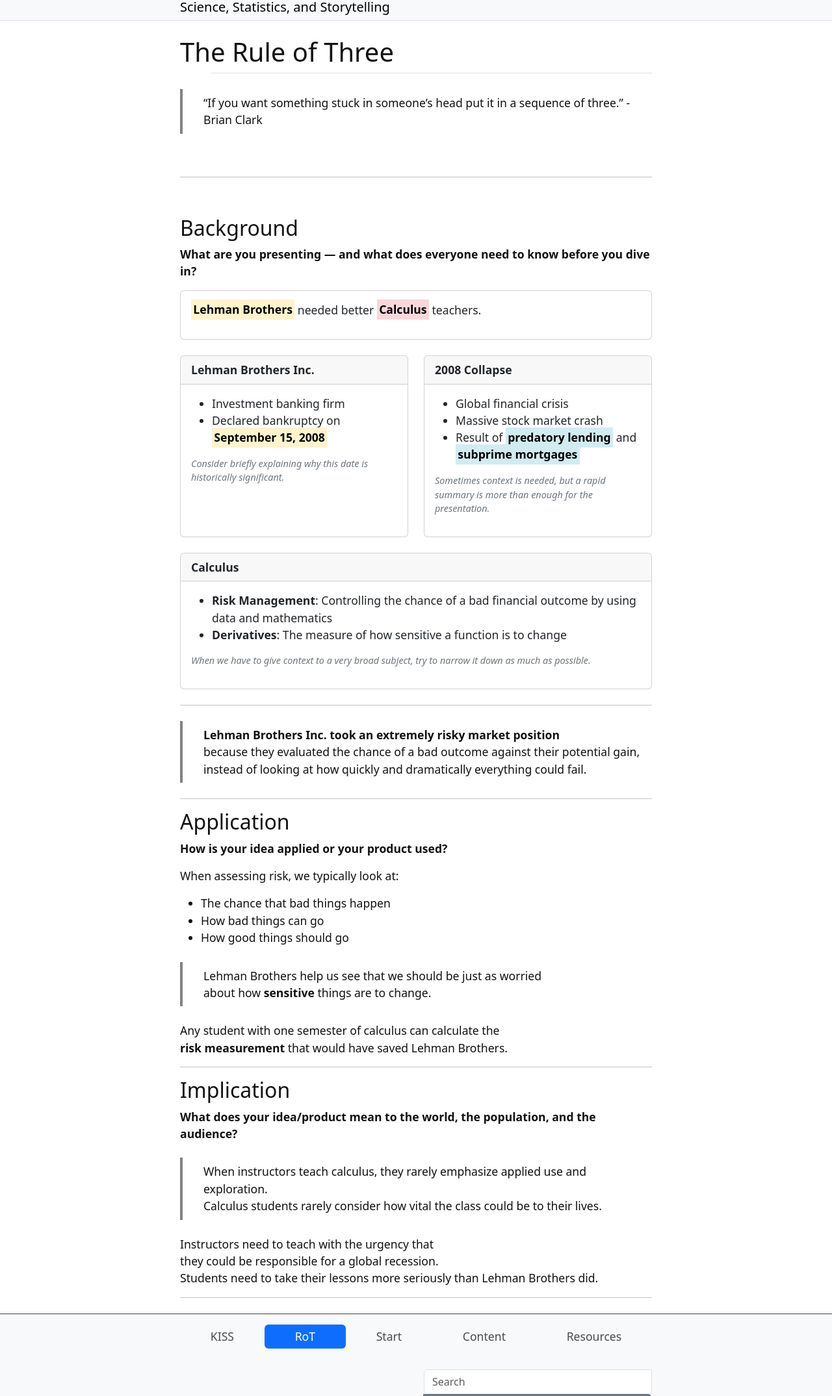
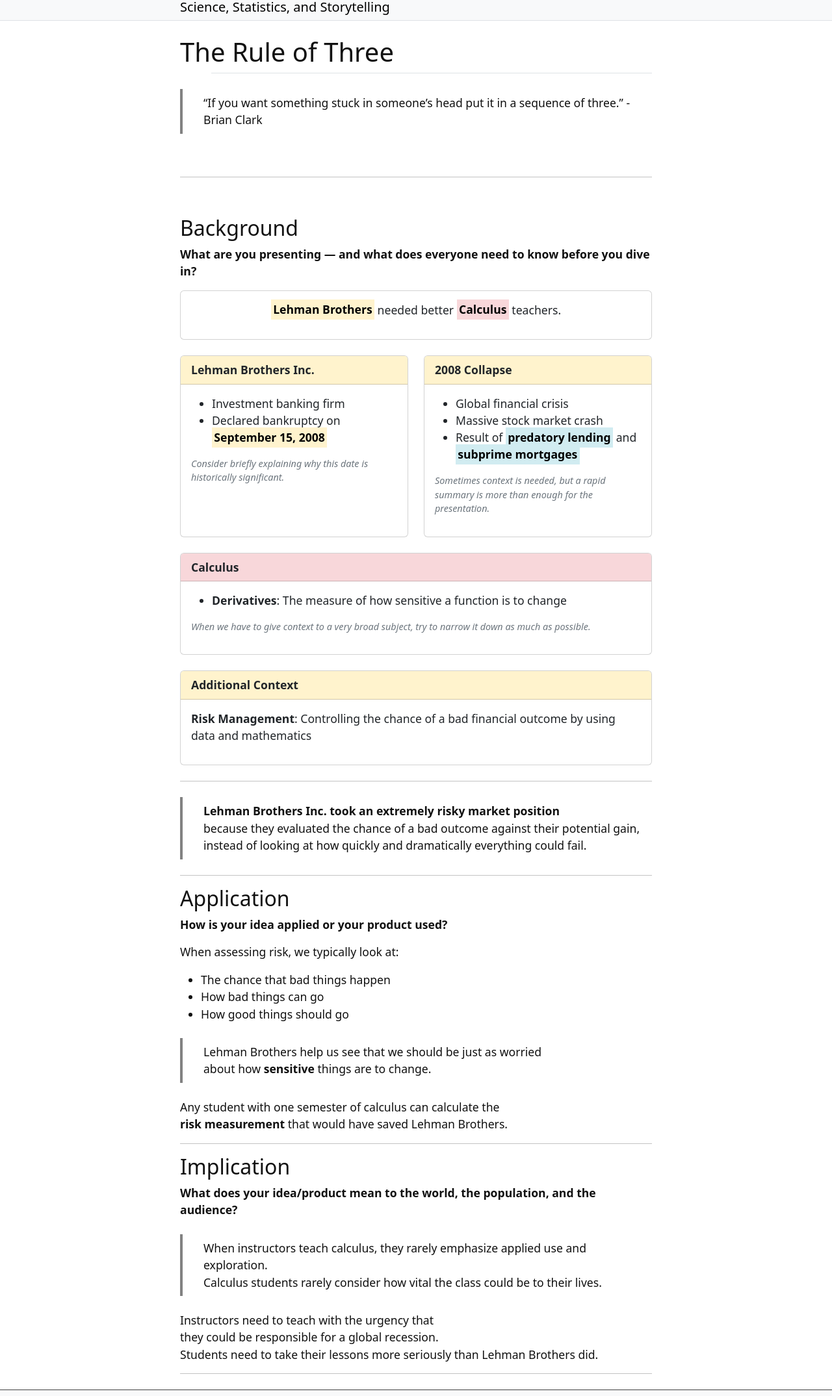
Before and after one commit to rmshksu/comm-shop, a Jekyll site: the page built from content/1-rot.md, in a window 1280 px wide, cut to the strip 121-2270 px from the top of the page. Shown: the whole strip at 65% size. Built offline with Jekyll 4.4.1, drawn with Linux system fonts in a browser that asks for light colours; part of the change alters nothing that is shown.

Commit message:
Update 1-rot.md
making god damn PROG brother

```diff
--- a/content/1-rot.md
+++ b/content/1-rot.md
@@ -15,7 +15,7 @@ nav: RoT
 **What are you presenting — and what does everyone need to know before you dive in?**
 
 <div class="card mb-4">
-  <div class="card-body">
+  <div class="card-body text-center">
     <p><mark class="highlight-prompt">Lehman Brothers</mark> needed better <mark class="highlight-focus">Calculus</mark> teachers.</p>
   </div>
 </div>
@@ -23,7 +23,7 @@ nav: RoT
 <div class="row mb-4">
   <div class="col-md-6">
     <div class="card h-100">
-      <div class="card-header fw-bold">Lehman Brothers Inc.</div>
+      <div class="card-header fw-bold highlight-header-prompt">Lehman Brothers Inc.</div>
       <div class="card-body">
         <ul>
           <li>Investment banking firm</li>
@@ -36,7 +36,7 @@ nav: RoT
 
   <div class="col-md-6">
     <div class="card h-100">
-      <div class="card-header fw-bold">2008 Collapse</div>
+      <div class="card-header fw-bold highlight-header-prompt">2008 Collapse</div>
       <div class="card-body">
         <ul>
           <li>Global financial crisis</li>
@@ -50,30 +50,44 @@ nav: RoT
 </div>
 
 <div class="card mb-4">
-  <div class="card-header fw-bold">Calculus</div>
+  <div class="card-header fw-bold highlight-header-focus">Calculus</div>
   <div class="card-body">
     <ul>
-      <li><strong>Risk Management</strong>: Controlling the chance of a bad financial outcome by using data and mathematics</li>
       <li><strong>Derivatives</strong>: The measure of how sensitive a function is to change</li>
     </ul>
     <p class="aside">When we have to give context to a very broad subject, try to narrow it down as much as possible.</p>
   </div>
 </div>
 
+<div class="card mb-4">
+  <div class="card-header fw-bold highlight-header-prompt">Additional Context</div>
+  <div class="card-body">
+    <p><strong>Risk Management</strong>: Controlling the chance of a bad financial outcome by using data and mathematics</p>
+  </div>
+</div>
+
 <style>
 .highlight-prompt {
-  background-color: #fff3cd;
+  background-color: #fff3cd; /* Soft yellow */
   font-weight: bold;
 }
 
 .highlight-summary {
-  background-color: #d1ecf1;
+  background-color: #d1ecf1; /* Light blue */
   font-weight: bold;
 }
 
 .highlight-focus {
-  background-color: #f8d7da;
+  background-color: #f8d7da; /* Soft red */
   font-weight: bold;
+}
+
+.highlight-header-prompt {
+  background-color: #fff3cd; /* Yellow header */
+}
+
+.highlight-header-focus {
+  background-color: #f8d7da; /* Red header */
 }
 
 .aside {
```
